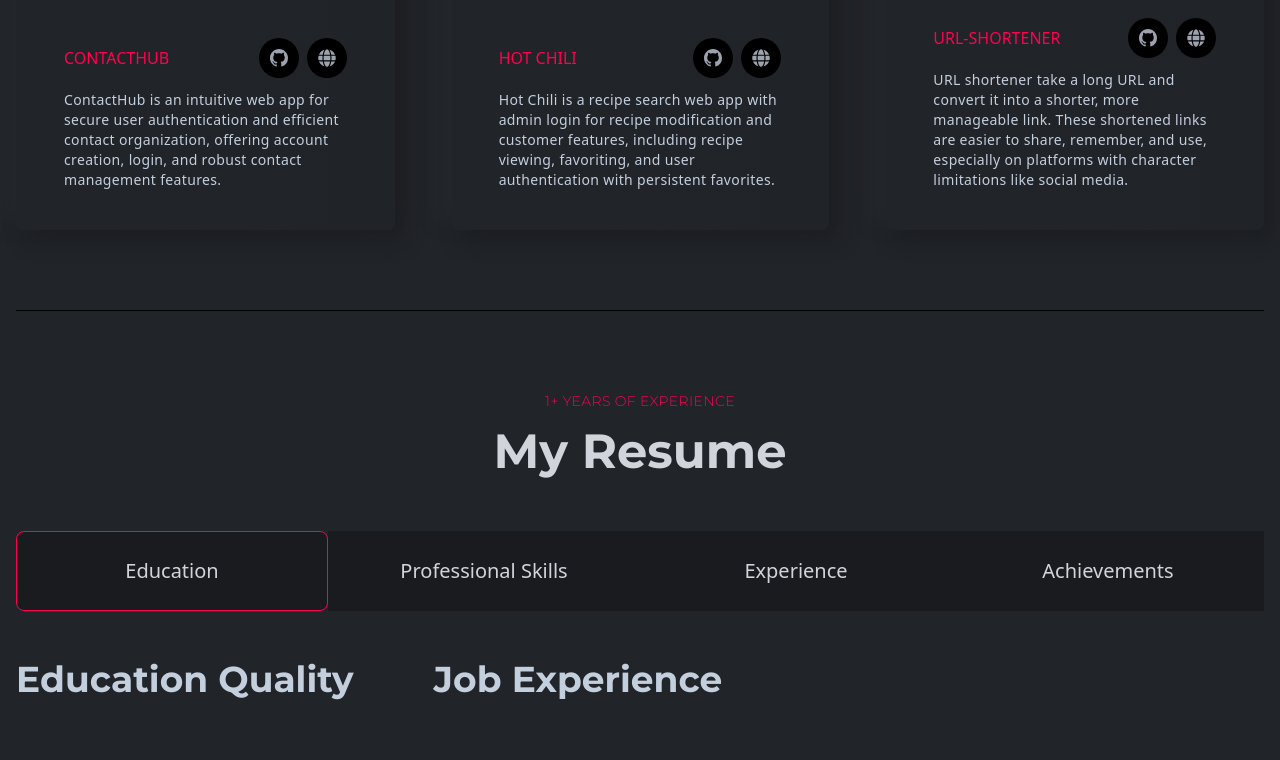
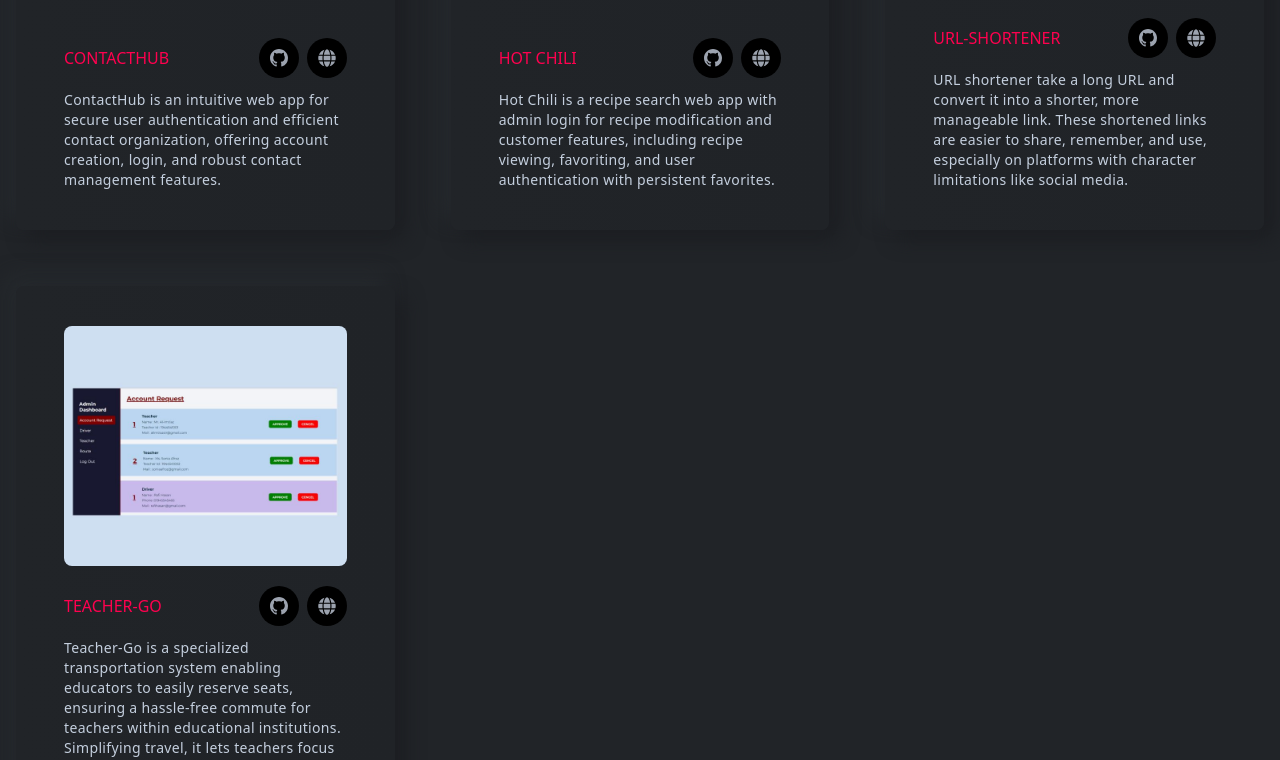
Before and after one commit to ImranMir32/Updated-Portfolio, a React (Create React App) app: page / in a window 1280 px wide. Shown: the part 2020-2780 px from the top of the page. Built offline with nearby package versions, Linux system fonts and the light colour scheme.

Commit message:
Adding new project in projects section

```diff
--- a/src/assets/index.js
+++ b/src/assets/index.js
@@ -2,6 +2,7 @@ import logo from "./images/logo.png";
 import bannerImg from "./images/bannerImg.png";
 import contactHub from "./images/projects/contactHub.jpg";
 import url from "./images/projects/url.png";
+import teacherGo from "./images/projects/teacherGo.png";
 import hotChili from "./images/projects/hotChili.jpg";
 import testimonialOne from "./images/testmonial/testimonialOne.png";
 import testimonialTwo from "./images/testmonial/testimonialTwo.png";
@@ -14,6 +15,7 @@ export {
   contactHub,
   url,
   hotChili,
+  teacherGo,
   testimonialOne,
   testimonialTwo,
   quote,
--- a/src/components/projects/Projects.js
+++ b/src/components/projects/Projects.js
@@ -1,6 +1,6 @@
 import React from "react";
 import Title from "../layouts/Title";
-import { contactHub, url, hotChili } from "../../assets/index";
+import { contactHub, url, hotChili, teacherGo } from "../../assets/index";
 import ProjectsCard from "./ProjectsCard";
 
 const Projects = () => {
@@ -40,6 +40,15 @@ const Projects = () => {
           gitHub="https://github.com/ImranMir32/URL-Shortener"
           live="https://magenta-pony-258013.netlify.app/"
         />
+        <ProjectsCard
+          title="Teacher-Go"
+          des="Teacher-Go is a specialized transportation system enabling educators to easily reserve
+          seats, ensuring a hassle-free commute for teachers within educational institutions. Simplifying
+          travel, it lets teachers focus on their core mission of teaching."
+          src={teacherGo}
+          gitHub="https://github.com/ImranMir32/Teacher-Go-Front-end"
+          // live="Not found"
+        />
       </div>
     </section>
   );
```
Also changed, not shown: src/assets/images/projects/teacherGo.png (added).
